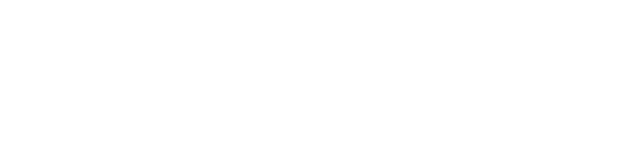
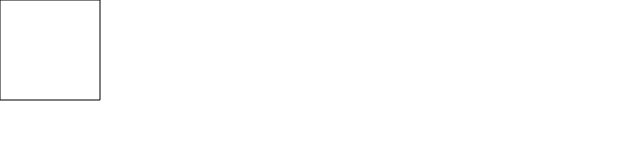
Before and after one commit to Diumb/Paint, a plain HTML site: page index.html in a window 1280 px wide. Shown: the whole page, without its empty margins (0-640 px from the left). Drawn offline with Linux system fonts and the light colour scheme; files that its build step writes are made by us from their sources.

Commit message:
First change

```diff
--- a/assets/js/index.js
+++ b/assets/js/index.js
@@ -0,0 +1,13 @@
+const canvas = document.querySelector(".canvas"),
+      ctx = canvas.getContext("2d");
+
+canvas.width = document.documentElement.clientWidth;
+canvas.height = document.documentElement.clientHeight;
+
+ctx.beginPath();
+ctx.moveTo(0, 0);
+ctx.lineTo(100, 0);
+ctx.lineTo(100, 100);
+ctx.lineTo(0, 100);
+ctx.closePath();
+ctx.stroke();
--- a/assets/style/style.css
+++ b/assets/style/style.css
@@ -0,0 +1,5 @@
+.wrapper {
+    overflow: hidden;
+    width: 100%;
+    height: 100vh;
+}
--- a/index.html
+++ b/index.html
@@ -10,7 +10,7 @@
 </head>
 <body>
     <div class="wrapper">
-
+        <canvas class="canvas"></canvas>
     </div>
 <script src="assets/js/index.js"></script>
 </body>
```
